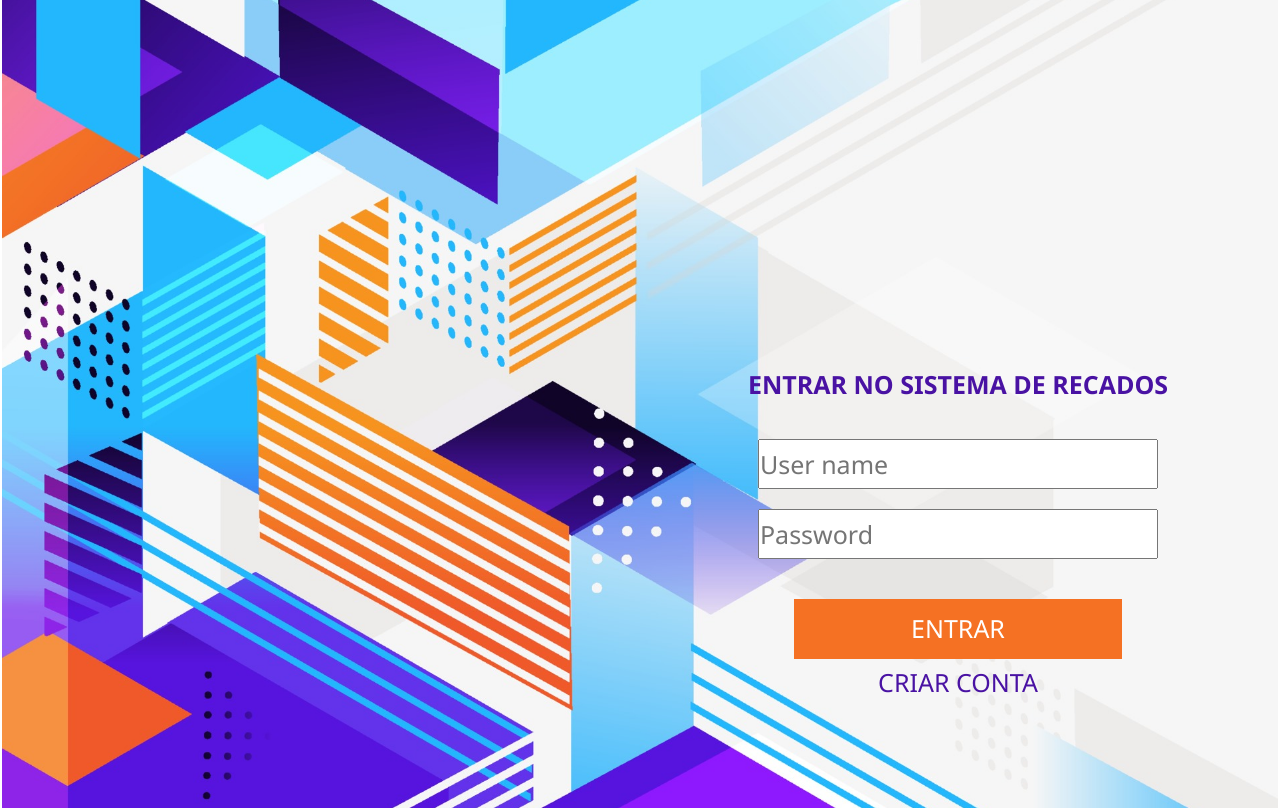
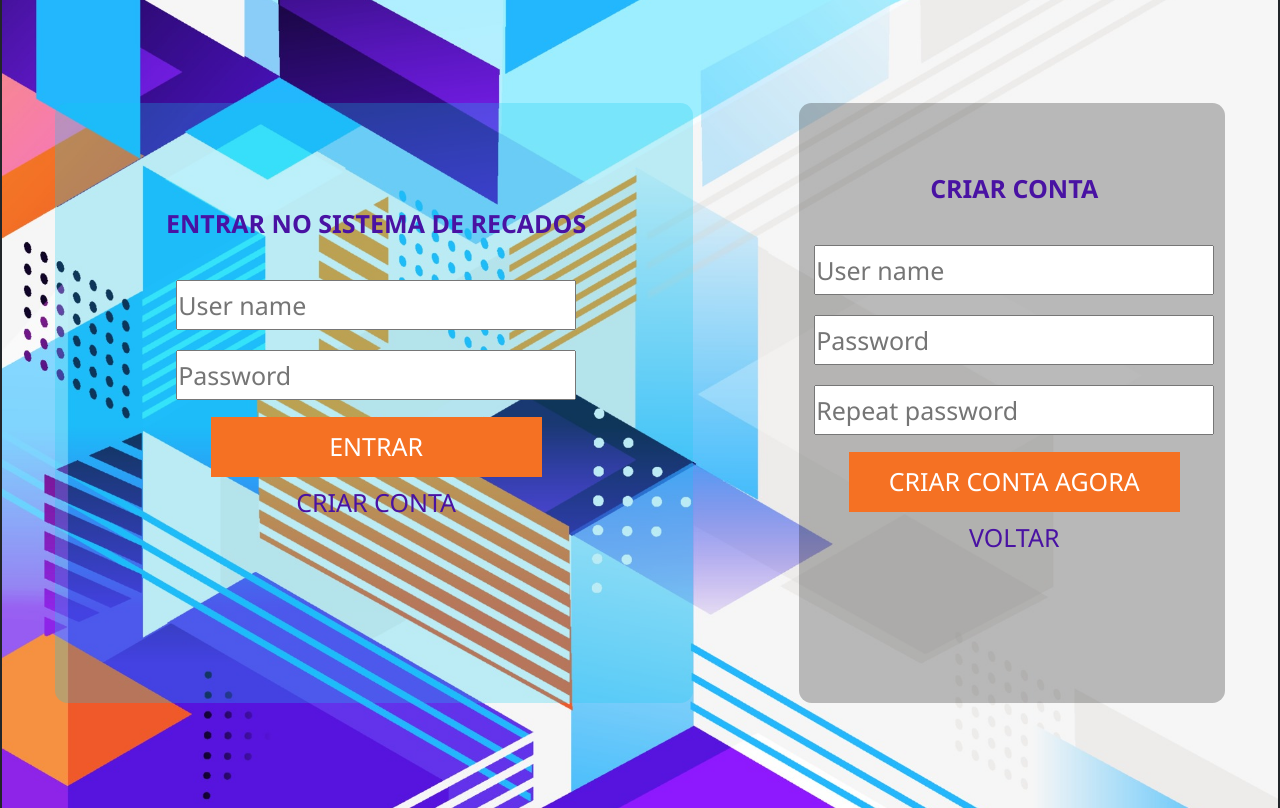
Before and after one commit to rodrigocelmer/logicaProgr_atividadeFinal, a website: page src/index.html in a window 1280 px wide. Drawn offline with Linux system fonts and the light colour scheme.

Commit message:
add animation to main page

```diff
--- a/src/css/styles.css
+++ b/src/css/styles.css
@@ -5,12 +5,13 @@ html, body, * {
     font-size: 25px;
 }
 
-#bodyIndex, #bodyCreateAccount {
+body {
     height: 100vh;
     background-image: url("../images/background.jpg");
     background-repeat: no-repeat;
     background-size: cover;
     background-position: center;
+    overflow: hidden;
 }
 
 h1{
@@ -134,3 +135,37 @@ table{
 tr{
     box-shadow: 0px 1px 0px 0px darkgray;
 }
+
+.mainPageLogin {
+    animation-name: mainPageLogin;
+    animation-duration: 3s;
+    animation-fill-mode: both;
+}
+
+.createAccountPage {
+    animation-name: createAccountPage;
+    animation-delay: 2s;
+    animation-duration: 2s;
+    animation-fill-mode: both;
+}
+
+@keyframes mainPageLogin {
+    0% {
+        transform: translateX(50%) translateY(200%);
+    }
+    50% {
+        transform: translateX(50%) translateY(0%);
+    }
+    100% {
+        transform: translateX(0%) translateY(0%);
+    }
+}
+
+@keyframes createAccountPage {
+    0% {
+        transform: translateY(200%);
+    }
+    100% {
+        transform: translateY(0%);
+    }
+}
--- a/src/index.html
+++ b/src/index.html
@@ -9,30 +9,46 @@
     <link rel="stylesheet" href="./css/bootstrap.min.css">
     <link rel="stylesheet" href="./css/styles.css">
 </head>
-<body id="bodyIndex">
-    <section class="leftImage">
-
-    </section>
-    <section class="mainPage">
-        <section class="mainPageVoid">
-
-        </section>
-        <section class="mainPageLogin">
-            <form id="form_access">
-                <p class="mainMessage">
+<body class="container-fluid vh-100 bg-dark">
+    <div class="row h-100 d-flex justify-content-center align-items-center justify-content-around">
+        <div class="mainPageLogin col-6 bg-info h-75 bg-opacity-25 rounded-3">
+            <div class="row h-100">
+                <form class="d-flex flex-column justify-content-center align-items-center">
+                    <div class="mainMessage">
                         ENTRAR NO SISTEMA DE RECADOS
-                </p>
-                <p class="userInputs">
+                    </div>
+                    <div class="userInputs">
                         <input required type="text" name="input_userName" id="input_userName" placeholder="User name">
                         <input required type="password" name="input_password" id="input_password" placeholder="Password">
-                </p>
+                    </div>
                     <input type="submit" class="buttonEnter" value="ENTRAR"></input>
-                <p class="createAccount">
+                    <div class="createAccount">
                         <a href="./createAccount.html">CRIAR CONTA</a>
-                </p>
+                    </div>
                 </form>
-        </section>
-    </section>
+            </div>
+        </div>
+        <div class="createAccountPage col-4 bg-black h-75 bg-opacity-25 rounded-3">
+            <div class="row h-100 text-light">
+                <form class="d-flex flex-column justify-content-center align-items-center">
+                    <div class="createAccountMessage">
+                        CRIAR CONTA
+                    </div>
+                    <div class="userInputsCreateAccount">
+                        <input required type="text" name="input_createUser" id="input_createUser" placeholder="User name">
+                        <br>
+                        <input required type="password" name="input_createPassword" id="input_createPassword" placeholder="Password">
+                        <br>
+                        <input required type="password" name="input_repeatPassword" id="input_repeatPassword" placeholder="Repeat password">
+                    </div>
+                    <input type="submit" class="buttonCreateAccount" value="CRIAR CONTA AGORA"></input>
+                    <div class="createAccount">
+                        <a href="./index.html">VOLTAR</a>
+                    </div>
+                </form>
+            </div>
+        </div>
+    </div>
     <script src="./js/bootstrap.bundle.min.js"></script>
     <script src="./js/index.js"></script>
 </body>
```
Lines whose indentation alone changed are shown as unchanged.
